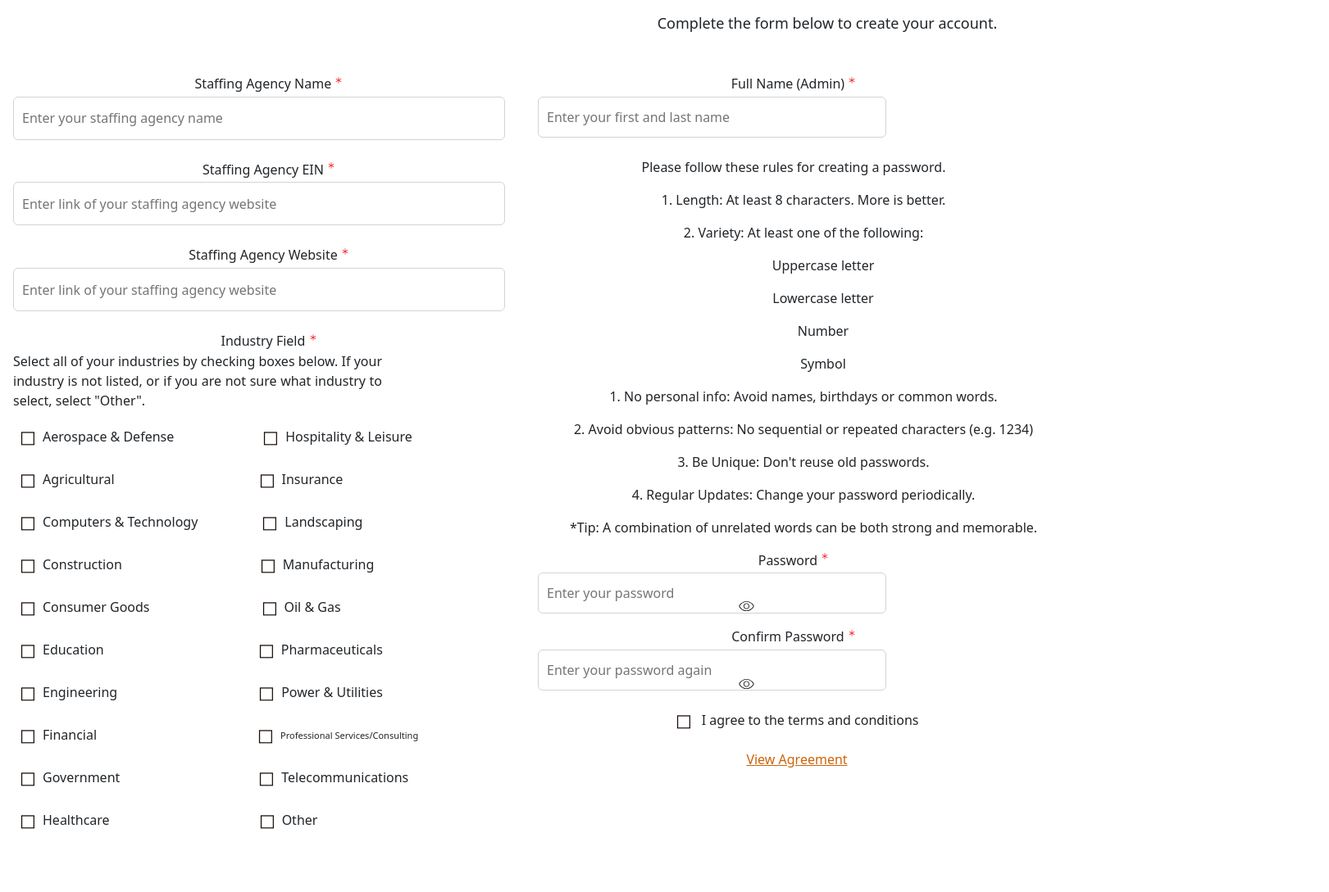
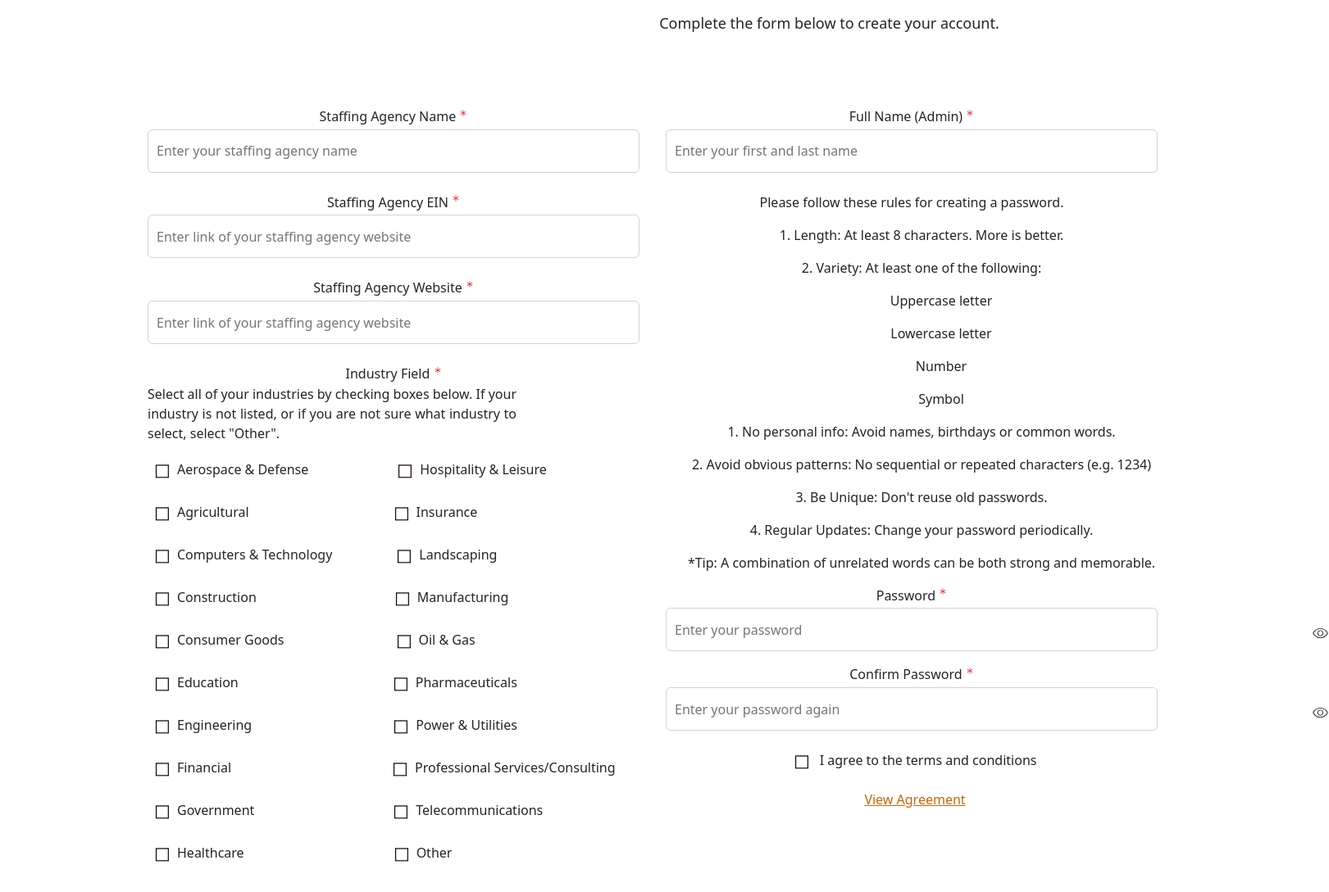
Before and after one commit to AlirezaEntessari/new-mlsa-frontend, a React (Create React App) app: page /agency-information-page in a window 1280 px wide. Shown: the part 400-1489 px from the top of the page at 82% size, 1621 px wide, since content can reach past the window. Built offline with nearby package versions, Linux system fonts and the light colour scheme.

Commit message:
Completed styling for Agency Information Page

```diff
--- a/src/pages/AgencyInformationPage/AgencyInformationPage.scss
+++ b/src/pages/AgencyInformationPage/AgencyInformationPage.scss
@@ -877,7 +877,7 @@
 
         &__instructions {
             margin-top: 48px;
-            margin-left: 738px;
+            margin-left: 743px;
             font-size: 18px;
         }
 
@@ -987,6 +987,312 @@
             margin-left: 168px;
         }
 
+        &__checkbox-container-3 {
+            display: flex;
+            margin-top: 0px;
+            margin-left: 0px;
+        }
+
+        &__computers-and-technology-checkbox-icon {
+            width: 36px;
+        }
+
+        &__landscaping-checkbox-icon {
+            width: 36px;
+            margin-left: 70px;
+        }
+
+        &__checkbox-container-4 {
+            display: flex;
+            margin-top: 0px;
+            margin-left: 0px;
+        }
+
+        &__construction-checkbox-icon {
+            width: 36px;
+        }
+
+        &__manufacturing-checkbox-icon {
+            width: 36px;
+            margin-left: 160px;
+        }
+
+        &__checkbox-container-5 {
+            display: flex;
+            margin-top: 0px;
+            margin-left: 0px;
+        }
+
+        &__consumer-goods-checkbox-icon {
+            width: 36px;
+        }
+
+        &__oil-and-gas-checkbox-icon {
+            width: 36px;
+            margin-left: 128px;
+        }
+
+        &__checkbox-container-6 {
+            display: flex;
+            margin-top: 0px;
+            margin-left: 0px;
+        }
+
+        &__education-checkbox-icon {
+            width: 36px;
+        }
+
+        &__pharmaceuticals-checkbox-icon {
+            width: 36px;
+            margin-left: 180px;
+        }
+
+        &__checkbox-container-7 {
+            display: flex;
+            margin-top: 0px;
+            margin-left: 0px;
+        }
+
+        &__engineering-checkbox-icon {
+            width: 36px;
+        }
+
+        &__power-and-utilities-checkbox-icon {
+            width: 36px;
+            margin-left: 164px;
+        }
+
+        &__checkbox-container-8 {
+            display: flex;
+            margin-top: 0px;
+            margin-left: 0px;
+        }
+
+        &__financial-checkbox-icon {
+            width: 36px;
+        }
+
+        &__professional-services-consulting {
+            font-size: inherit;
+        }
+
+        &__professional-services-consulting-checkbox-icon {
+            width: 36px;
+            margin-left: 188px;
+        }
+
+        &__checkbox-container-9 {
+            display: flex;
+            margin-top: 0px;
+            margin-left: 0px;
+        }
+
+        &__government-checkbox-icon {
+            width: 36px;
+        }
+
+        &__telecommunications-checkbox-icon {
+            width: 36px;
+            margin-left: 161px;
+        }
+
+        &__checkbox-container-10 {
+            display: flex;
+            margin-top: 0px;
+            margin-left: 0px;
+        }
+
+        &__healthcare-checkbox-icon {
+            width: 36px;
+        }
+
+        &__other-checkbox-icon {
+            width: 36px;
+            margin-left: 174px;
+        }
+
+        &__full-name-admin-label {
+            margin-top: 0px;
+            margin-left: 0px;
+            font-weight: 500;
+            font-size: inherit;
+        }
+
+        &__dont-show-icon-admin {
+            position: absolute;
+            top: 500px;
+            left: 900px;
+        }
+
+        &__full-name-admin-input {
+            display: block;
+            width: 600px;
+            height: 53px;
+            border-radius: 6px;
+            border: 1px solid lightgray;
+            padding-left: 10px;
+            margin-top: 3px;
+            margin-left: 0px;
+        }
+
+        &__rules-line-1 {
+            margin-top: 24px;
+            margin-left: 0px;
+        }
+
+        &__rules-line-2 {
+            margin-left: 24px;
+        }
+
+        &__bold {
+            font-weight: 500;
+        }
+
+        &__rules-line-3 {
+            margin-left: 24px;
+        }
+
+        &__rules-line-4 {
+            margin-left: 72px;
+        }
+
+        &__rules-line-5 {
+            margin-left: 72px;
+        }
+
+        &__rules-line-6 {
+            margin-left: 72px;
+        }
+
+        &__rules-line-7 {
+            margin-left: 72px;
+        }
+
+        &__rules-line-8 {
+            margin-left: 24px;
+        }
+
+        &__rules-line-9 {
+            margin-left: 24px;
+        }
+
+        &__rules-line-10 {
+            margin-left: 24px;
+        }
+
+        &__rules-line-11 {
+            margin-left: 24px;
+        }
+
+        &__rules-line-12 {
+            margin-left: 24px;
+        }
+
+        &__password-label {
+            margin-top: 0px;
+            margin-left: 0px;
+            font-weight: 500;
+            font-size: inherit;
+        }
+
+        &__password-input {
+            display: block;
+            width: 600px;
+            height: 53px;
+            border-radius: 6px;
+            border: 1px solid lightgray;
+            padding-left: 10px;
+            margin-top: 3px;
+            margin-left: 0px;
+        }
+
+        &__dont-show-icon-password {
+            position: absolute;
+            top: 1163px;
+            left: 1600px;
+        }
+
+        &__confirm-password-label {
+            margin-top: 16px;
+            margin-left: 0px;
+            font-weight: 500;
+            font-size: inherit;
+        }
+
+        &__confirm-password-input {
+            display: block;
+            width: 600px;
+            height: 53px;
+            border-radius: 6px;
+            border: 1px solid lightgray;
+            padding-left: 10px;
+            margin-top: 3px;
+            margin-left: 0px;
+        }
+
+        &__dont-show-icon-confirm-password {
+            position: absolute;
+            top: 1260px;
+            left: 1600px;
+        }
+
+        &__terms-and-conditions {
+            margin-left: 0px;
+            margin-top: 20px;
+        }
+
+        &__terms-and-conditions-checkbox {
+            width: 36px;
+        }
+
+        &__view-agreement {
+            text-decoration: underline;
+            margin-left: 8px;
+            color: $logo-orange;
+        }
+
+        &__next-button {
+            margin-top: 64px;
+            margin-left: 830px;
+            background-color: $access-blue;
+            border: 1px solid $access-blue;
+            width: 170px;
+            height: 50px;
+            color: white;
+            border-radius: 48px;
+            padding-left: 10px;
+            font-weight: 500;
+        }
+
+        &__terms-of-use {
+            margin-top: 78px;
+            margin-left: 650px;
+            text-align: center;
+            width: 500px;
+        }
+
+        &__terms-of-use-text {
+            color: $logo-blue;
+            text-decoration: underline;
+        }
+
+        &__privacy-policy {
+            color: $logo-blue;
+            text-decoration: underline;
+        }
+
+        &__left-container {
+            width: 50%;
+            margin-left: 180px;
+            margin-top: 72px;
+        }
+
+        &__right-container {
+            width: 50%;
+            margin-left: 32px;
+            margin-top: 72px;
+        }
+
     }
 
 }
```
